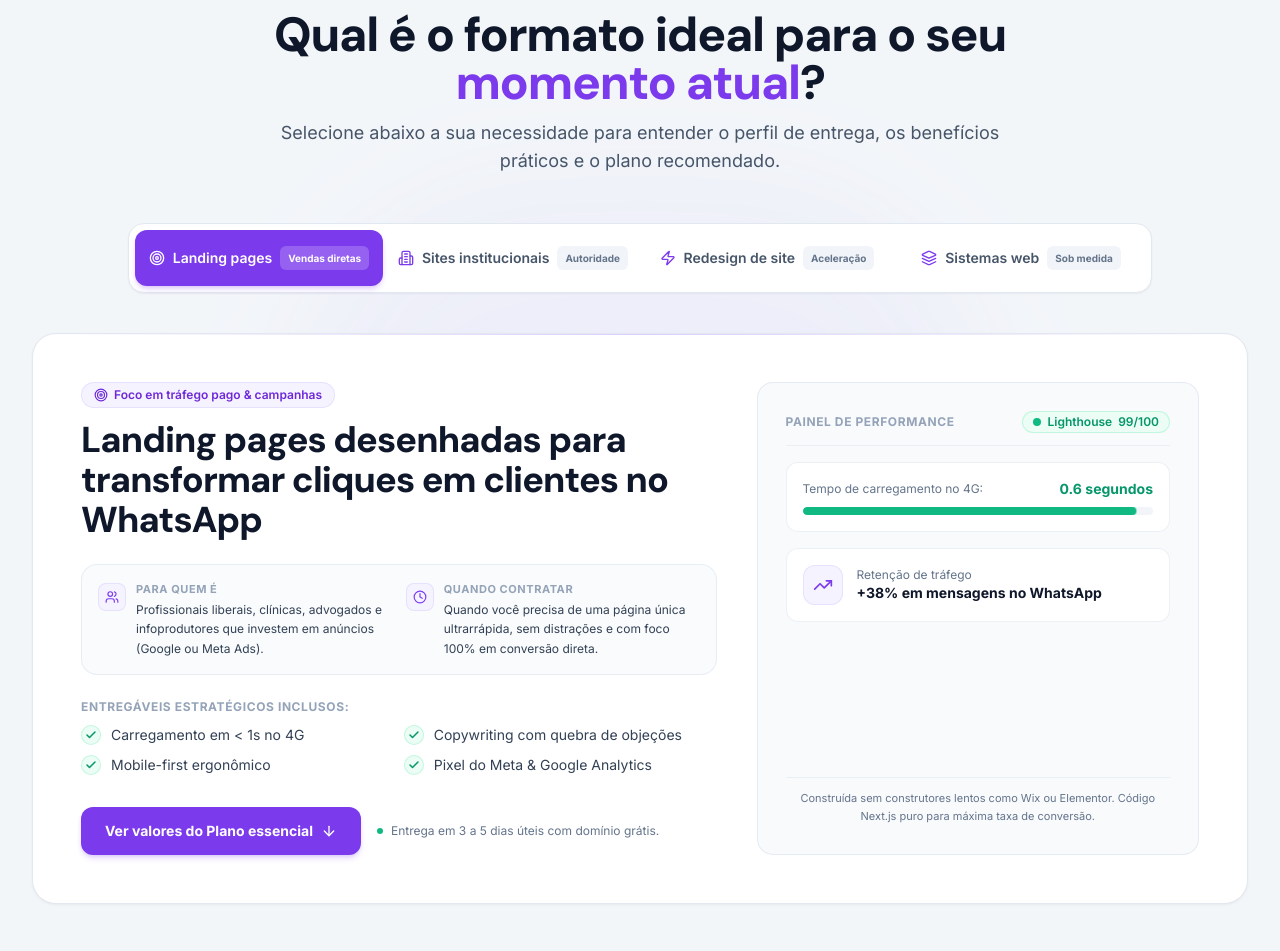
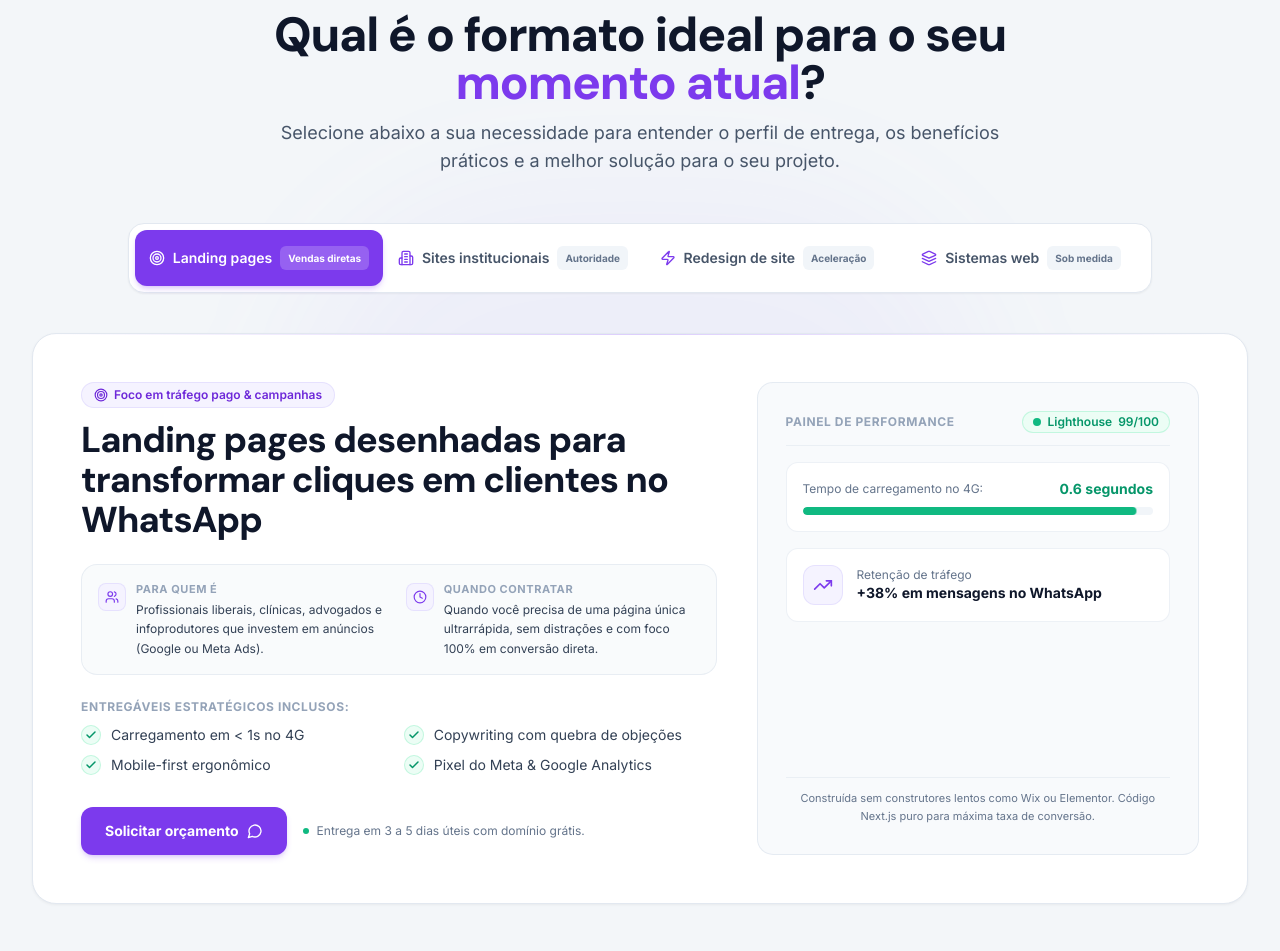
Before and after one commit to juliawlett/JL-Portfolio, a Next.js app: page / in a window 1280 px wide. Shown: the part 3081-4032 px from the top of the page. Built offline with nearby package versions, Linux system fonts and the light colour scheme.

Commit message:
feat: redireciona CTAs de serviços ao WhatsApp sem planos

```diff
--- a/src/components/Services.tsx
+++ b/src/components/Services.tsx
@@ -8,6 +8,7 @@ import {
   Layers,
   Sparkles,
   ArrowDown,
+  MessageCircle,
   Users,
   Clock,
   CheckCircle2,
@@ -21,9 +22,18 @@ import {
 } from "lucide-react";
 import { motion, AnimatePresence } from "framer-motion";
 import { AnimatedMetric, AnimatedProgress } from "./AnimatedMetric";
+import { siteConfig } from "@/data/config";
 
 export default function Services() {
   const [activeTab, setActiveTab] = useState<"landing" | "institucional" | "redesign" | "sistemas">("landing");
+  const showPlans = siteConfig.sections.plans === "VISIVEL";
+
+  const getServiceCtaHref = (service: string) => {
+    if (showPlans) return "#planos";
+
+    const message = `Olá Júlia! Visitei seu portfólio e gostaria de solicitar um orçamento para ${service}.`;
+    return `https://wa.me/${siteConfig.profile.whatsapp}?text=${encodeURIComponent(message)}`;
+  };
 
   const tabs = [
     {
@@ -76,7 +86,7 @@ export default function Services() {
           </h2>
 
           <p className="mt-3 text-base sm:text-lg text-slate-600 dark:text-slate-300 leading-relaxed">
-            Selecione abaixo a sua necessidade para entender o perfil de entrega, os benefícios práticos e o plano recomendado.
+            Selecione abaixo a sua necessidade para entender o perfil de entrega, os benefícios práticos e {showPlans ? "o plano recomendado." : "a melhor solução para o seu projeto."}
           </p>
         </motion.div>
 
@@ -194,11 +204,13 @@ export default function Services() {
                   {/* Ação Padronizada (h-12) */}
                   <div className="pt-2 flex flex-col sm:flex-row sm:items-center gap-4">
                     <a
-                      href="#planos"
+                      href={getServiceCtaHref("uma landing page")}
+                      target={showPlans ? undefined : "_blank"}
+                      rel={showPlans ? undefined : "noopener noreferrer"}
                       className="h-12 px-6 rounded-xl bg-brand-600 hover:bg-brand-700 text-white font-bold text-xs sm:text-sm shadow-md shadow-brand-600/20 hover:shadow-lg hover:shadow-brand-600/30 transition-all inline-flex items-center justify-center gap-2 cursor-pointer active:scale-[0.99] shrink-0"
                     >
-                      <span>Ver valores do Plano essencial</span>
-                      <ArrowDown className="w-4 h-4" />
+                      <span>{showPlans ? "Ver valores do Plano essencial" : "Solicitar orçamento"}</span>
+                      {showPlans ? <ArrowDown className="w-4 h-4" /> : <MessageCircle className="w-4 h-4" />}
                     </a>
                     <div className="flex items-center gap-2 text-xs text-slate-500 dark:text-slate-400">
                       <span className="w-1.5 h-1.5 rounded-full bg-emerald-500 shrink-0" />
@@ -323,11 +335,13 @@ export default function Services() {
 
                   <div className="pt-2 flex flex-col sm:flex-row sm:items-center gap-4">
                     <a
-                      href="#planos"
+                      href={getServiceCtaHref("um site institucional")}
+                      target={showPlans ? undefined : "_blank"}
+                      rel={showPlans ? undefined : "noopener noreferrer"}
                       className="h-12 px-6 rounded-xl bg-brand-600 hover:bg-brand-700 text-white font-bold text-xs sm:text-sm shadow-md shadow-brand-600/20 hover:shadow-lg hover:shadow-brand-600/30 transition-all inline-flex items-center justify-center gap-2 cursor-pointer active:scale-[0.99] shrink-0"
                     >
-                      <span>Ver valores do Plano profissional</span>
-                      <ArrowDown className="w-4 h-4" />
+                      <span>{showPlans ? "Ver valores do Plano profissional" : "Solicitar orçamento"}</span>
+                      {showPlans ? <ArrowDown className="w-4 h-4" /> : <MessageCircle className="w-4 h-4" />}
                     </a>
                     <div className="flex items-center gap-2 text-xs text-slate-500 dark:text-slate-400">
                       <span className="w-1.5 h-1.5 rounded-full bg-emerald-500 shrink-0" />
@@ -453,11 +467,13 @@ export default function Services() {
 
                   <div className="pt-2 flex flex-col sm:flex-row sm:items-center gap-4">
                     <a
-                      href="#planos"
+                      href={getServiceCtaHref("um redesign de site")}
+                      target={showPlans ? undefined : "_blank"}
+                      rel={showPlans ? undefined : "noopener noreferrer"}
                       className="h-12 px-6 rounded-xl bg-brand-600 hover:bg-brand-700 text-white font-bold text-xs sm:text-sm shadow-md shadow-brand-600/20 hover:shadow-lg hover:shadow-brand-600/30 transition-all inline-flex items-center justify-center gap-2 cursor-pointer active:scale-[0.99] shrink-0"
                     >
-                      <span>Ver opções de planos para redesign</span>
-                      <ArrowDown className="w-4 h-4" />
+                      <span>{showPlans ? "Ver opções de planos para redesign" : "Solicitar orçamento"}</span>
+                      {showPlans ? <ArrowDown className="w-4 h-4" /> : <MessageCircle className="w-4 h-4" />}
                     </a>
                     <div className="flex items-center gap-2 text-xs text-slate-500 dark:text-slate-400">
                       <span className="w-1.5 h-1.5 rounded-full bg-emerald-500 shrink-0" />
@@ -581,11 +597,13 @@ export default function Services() {
 
                   <div className="pt-2 flex flex-col sm:flex-row sm:items-center gap-4">
                     <a
-                      href="#planos"
+                      href={getServiceCtaHref("um sistema web sob medida")}
+                      target={showPlans ? undefined : "_blank"}
+                      rel={showPlans ? undefined : "noopener noreferrer"}
                       className="h-12 px-6 rounded-xl bg-brand-600 hover:bg-brand-700 text-white font-bold text-xs sm:text-sm shadow-md shadow-brand-600/20 hover:shadow-lg hover:shadow-brand-600/30 transition-all inline-flex items-center justify-center gap-2 cursor-pointer active:scale-[0.99] shrink-0"
                     >
-                      <span>Ver detalhes de Sistemas sob medida</span>
-                      <ArrowDown className="w-4 h-4" />
+                      <span>{showPlans ? "Ver detalhes de Sistemas sob medida" : "Solicitar orçamento"}</span>
+                      {showPlans ? <ArrowDown className="w-4 h-4" /> : <MessageCircle className="w-4 h-4" />}
                     </a>
                     <div className="flex items-center gap-2 text-xs text-slate-500 dark:text-slate-400">
                       <span className="w-1.5 h-1.5 rounded-full bg-emerald-500 shrink-0" />
```
